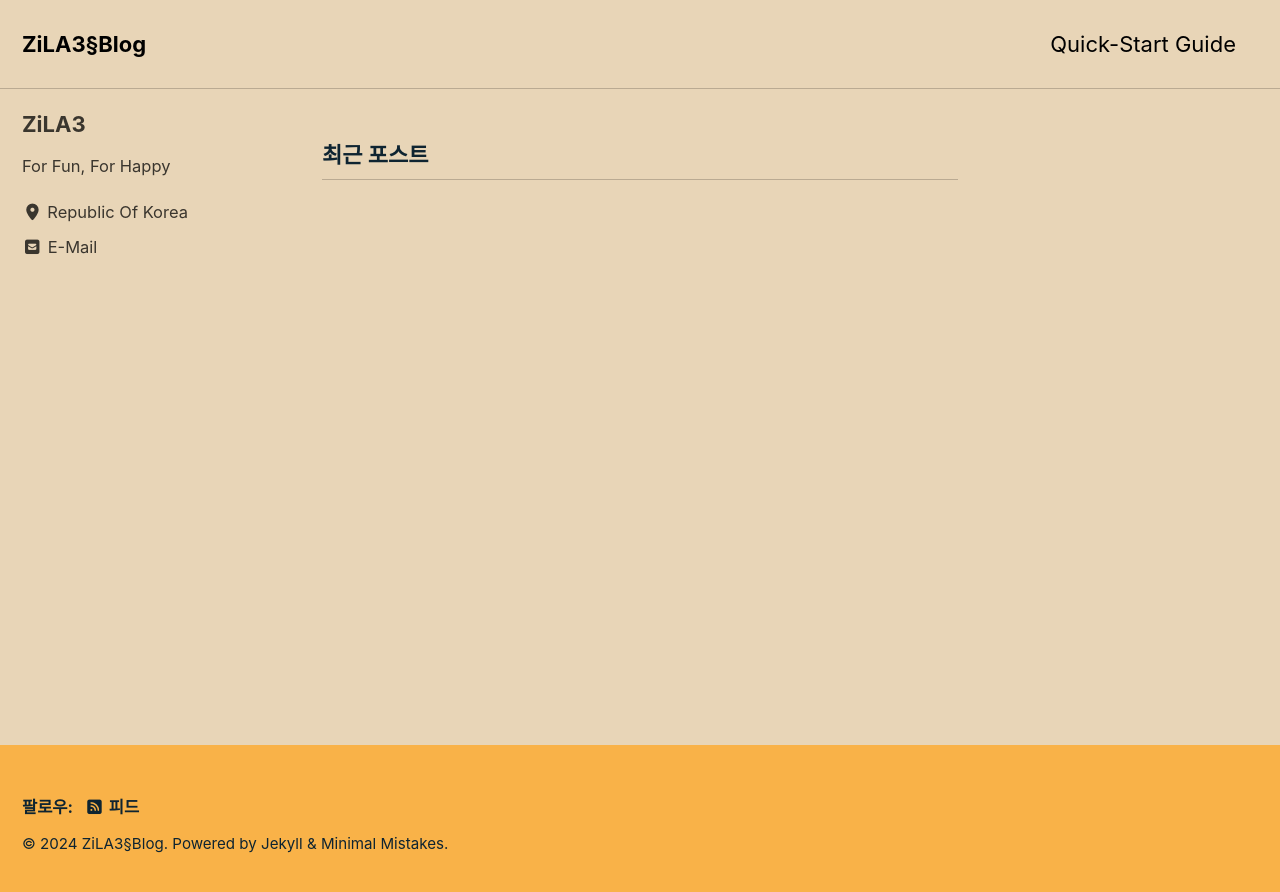
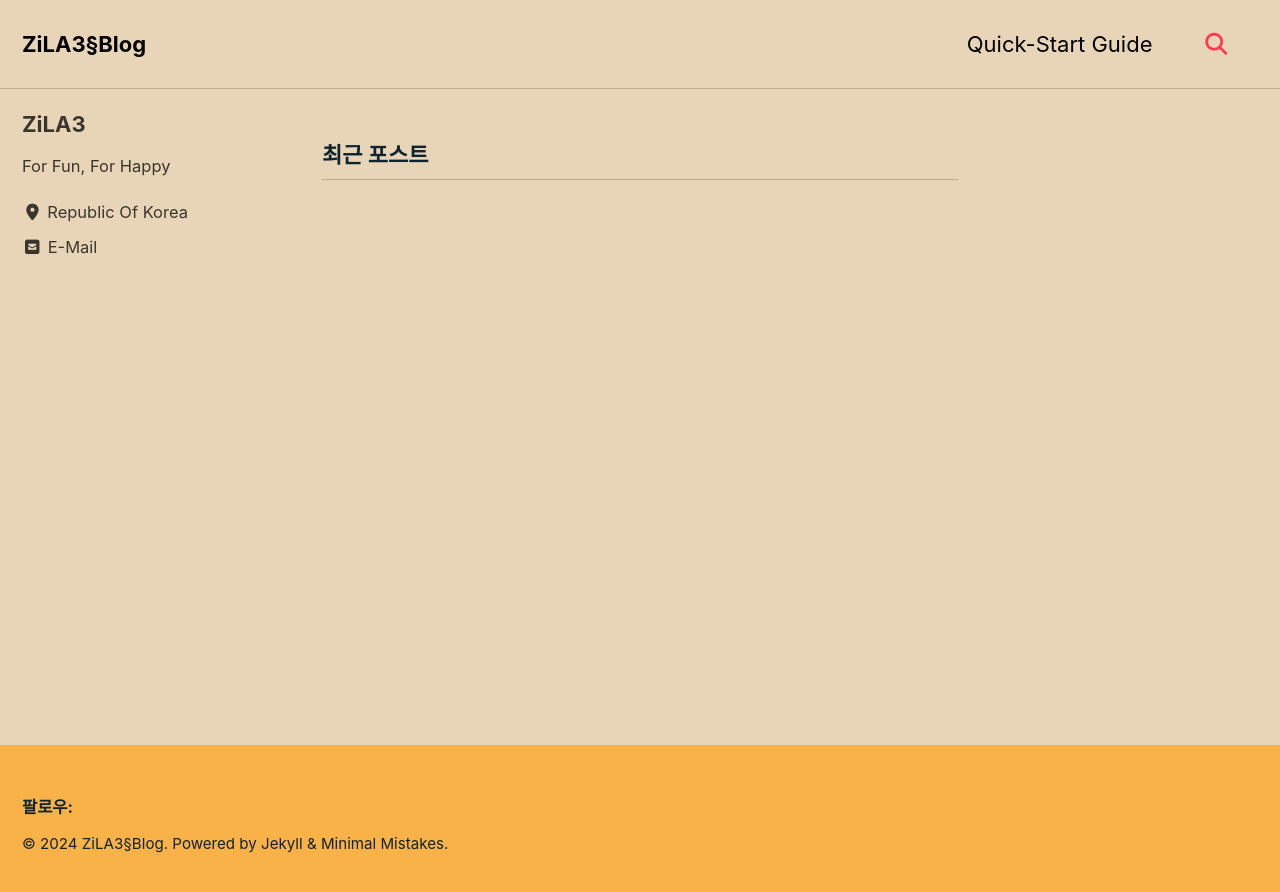
Before and after one commit to ZiLA3/ZiLA3.github.io, a Jekyll site: the page built from index.html, in a window 1280 px wide. Shown: the top 892 px of the page. Built offline with Jekyll 4.4.1, drawn with Linux system fonts in a browser that asks for light colours; cached includes are drawn as plain includes; the list of posts is cut into pages by our own code.

Commit message:
layout update1
1

```diff
--- a/_config.yml
+++ b/_config.yml
@@ -67,8 +67,8 @@ reCaptcha:
   secret                 :
 atom_feed:
   path                   : # blank (default) uses feed.xml
-  hide                   : # true, false (default)
-search                   : # true, false (default)
+  hide                   : true # true, false (default)
+search                   : true # true, false (default)
 search_full_content      : # true, false (default)
 search_provider          : # lunr (default), algolia, google
 lunr:
```
